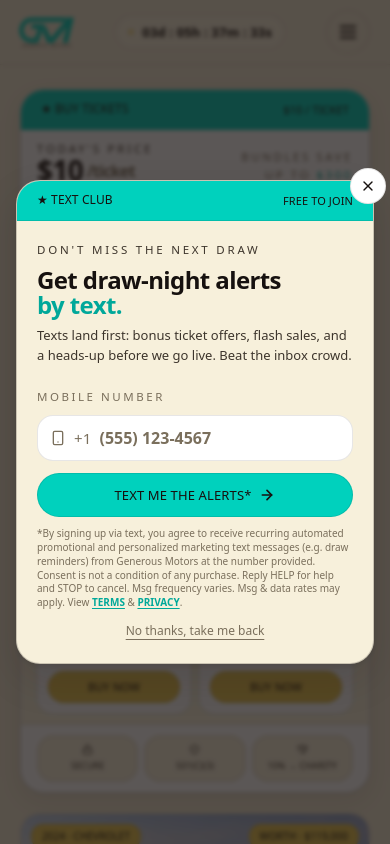
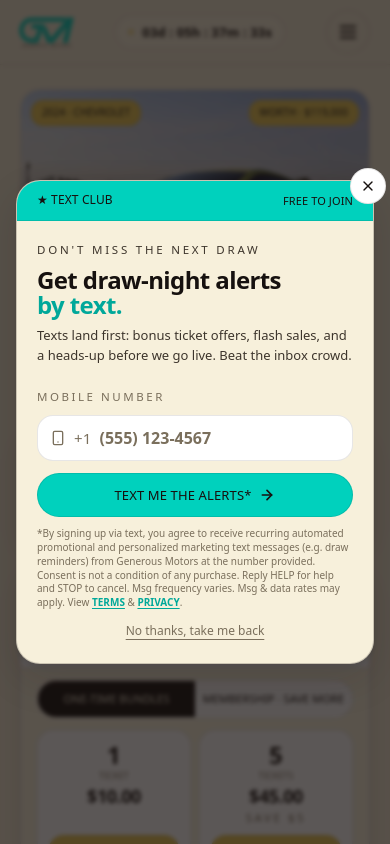
Before and after one commit to da7a90-backup/gmdemo, a Next.js app: page /tickets in a window 390 px wide. Shown: the top 844 px of the page. Built offline with nearby package versions, Linux system fonts and the light colour scheme; a web font is replaced by a local one.

Commit message:
Fix: gallery first on mobile, thumbnails desktop-only

```diff
--- a/src/app/tickets/tickets-buy.tsx
+++ b/src/app/tickets/tickets-buy.tsx
@@ -38,15 +38,15 @@ export function TicketsBuy() {
       )}
       {/* MAIN — viewport-fitting: small vehicle + tall buy machine side-by-side */}
       <section className="mx-auto max-w-[1400px] px-5 pt-6 pb-8 grid gap-5 lg:grid-cols-12 lg:gap-6">
-        {/* LEFT — vehicle gallery (second on mobile, buy box comes first) */}
-        <div className="lg:col-span-7 flex flex-col order-2 lg:order-1">
+        {/* LEFT — vehicle gallery (first on mobile too) */}
+        <div className="lg:col-span-7 flex flex-col">
           {/* Tall landscape vehicle plate — image only, no duplicated stats */}
           <div className="border-heavy bg-paper-3 relative rounded-xl overflow-hidden">
             {/* Mobile: image on top, thumbs in a horizontal row below.
                 Desktop (md+): image on left, thumbs in a vertical strip on right. */}
             <div className="flex flex-col md:flex-row">
               <div
-                className="relative md:flex-1 aspect-[2/1] md:aspect-[16/10] overflow-hidden transition-[background-image] duration-300"
+                className="relative md:flex-1 aspect-[16/10] overflow-hidden transition-[background-image] duration-300"
                 style={{
                   backgroundImage: `linear-gradient(to bottom, rgba(22,17,15,0.1) 0%, rgba(22,17,15,0.05) 35%, rgba(22,17,15,0.55) 100%), url(${v.images[activeImage] ?? v.image})`,
                   backgroundSize: "cover",
@@ -65,7 +65,7 @@ export function TicketsBuy() {
               </div>
 
               {v.images.length > 1 && (
-                <div className="border-t md:border-t-0 md:border-l border-ink/10 bg-paper-3 grid grid-cols-4 md:grid-cols-1 md:w-[90px]">
+                <div className="hidden md:grid md:border-l border-ink/10 bg-paper-3 md:grid-cols-1 md:w-[90px]">
                   {v.images.slice(0, 4).map((src, i) => {
                     const selected = i === activeImage;
                     return (
@@ -128,8 +128,8 @@ export function TicketsBuy() {
           </div>
         </div>
 
-        {/* RIGHT — Compact ticket machine (first on mobile) */}
-        <div className="lg:col-span-5 order-1 lg:order-2">
+        {/* RIGHT — Compact ticket machine */}
+        <div className="lg:col-span-5">
           <div className="lg:sticky lg:top-24 border-heavy-3 bg-paper-4 relative shadow-soft rounded-2xl overflow-hidden">
             <div className="bg-accent-bright text-ink border-b border-ink/10 px-5 py-2.5 flex items-center justify-between">
               <span className="font-condensed uppercase tracking-[0.24em] text-[12px] font-bold">★ Buy tickets</span>
```
